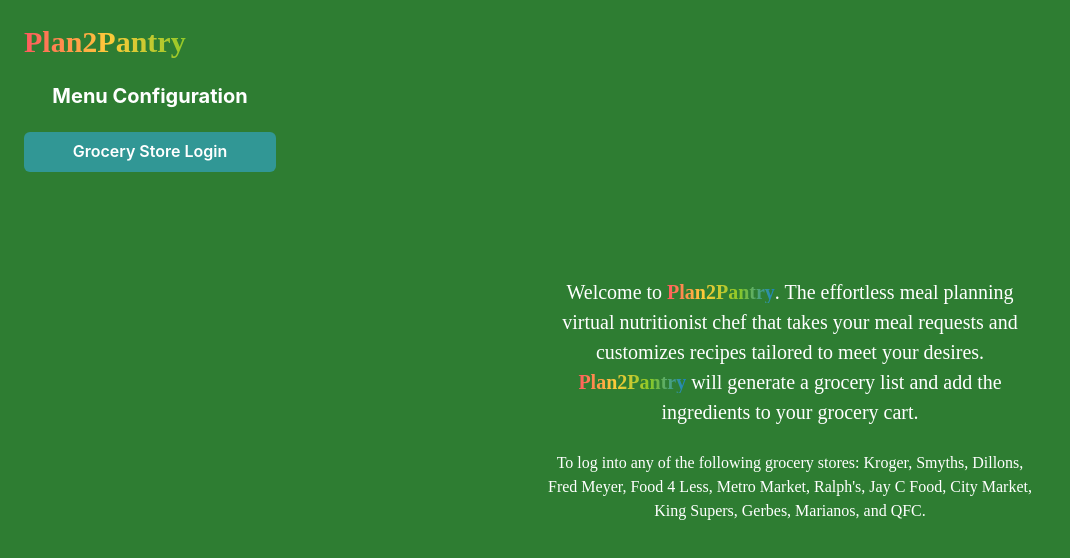
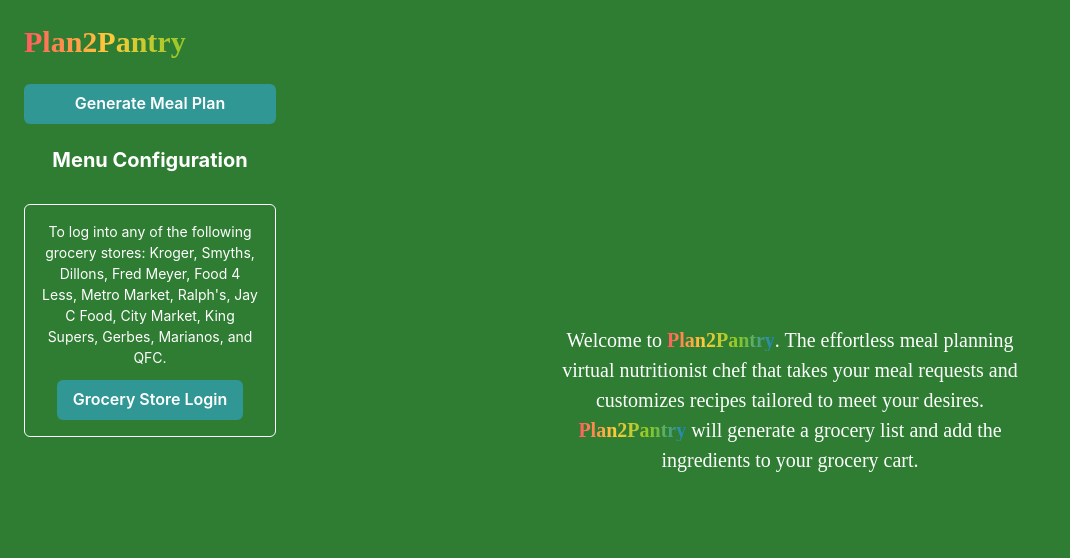
Before and after one commit to maa11235/meal-planner-frontend, a React (Create React App) app: page / in a window 1280 px wide. Shown: the top 558 px of the page, without its empty margins (0-1070 px from the left). Built offline with nearby package versions, Linux system fonts and the light colour scheme.

Commit message:
group box on left panel

```diff
--- a/src/App.js
+++ b/src/App.js
@@ -46,20 +46,35 @@
               Plan2Pantry
             </Heading>
 
-            {/* Menu Configuration Label */}
-            <Heading
-              as="h2"
-              size="md"
+            {/* Generate Plan Button */}
+            <Button colorScheme="teal" onClick={handleGeneratePlan}>
+              Generate Meal Plan
+            </Button>
+
+            {/* Menu Configuration (centered) */}
+            <Box textAlign="center">
+              <Heading size="md" color="white" mb={2}>
+                Menu Configuration
+              </Heading>
+              {/* Placeholder for future config controls */}
+            </Box>
+
+            {/* Grocery Store Login Group Box */}
+            <Box
+              border="1px solid white"
+              borderRadius="md"
+              p={4}
               textAlign="center"
-              color="white"
             >
-              Menu Configuration
-            </Heading>
-
-            {/* Grocery Store Login Button */}
-            <Button colorScheme="teal" onClick={handleGeneratePlan}>
-              Grocery Store Login
-            </Button>
+              <Text fontSize="sm" mb={3}>
+                To log into any of the following grocery stores: Kroger, Smyths,
+                Dillons, Fred Meyer, Food 4 Less, Metro Market, Ralph&apos;s,
+                Jay C Food, City Market, King Supers, Gerbes, Marianos, and QFC.
+              </Text>
+              <Button colorScheme="teal" variant="solid">
+                Grocery Store Login
+              </Button>
+            </Box>
           </VStack>
         </Box>
 
@@ -96,19 +111,6 @@
                 will generate a grocery list and add the ingredients to your
                 grocery cart.
               </Text>
-
-              {/* Grocery Store Info Paragraph */}
-              <Text
-                mt={6}
-                fontSize="md"
-                color="white"
-                textAlign="center"
-                fontFamily="'Dancing Script', cursive"
-              >
-                To log into any of the following grocery stores: Kroger, Smyths,
-                Dillons, Fred Meyer, Food 4 Less, Metro Market, Ralph's, Jay C
-                Food, City Market, King Supers, Gerbes, Marianos, and QFC.
-              </Text>
             </Box>
           ) : (
             <Text fontSize="lg" color="black">
```
